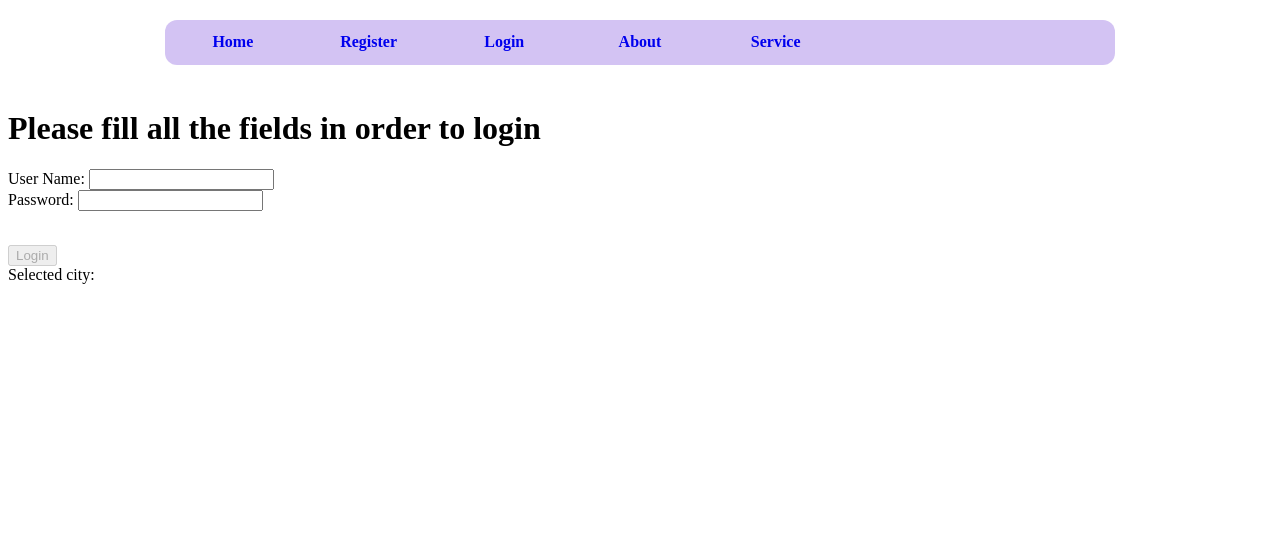
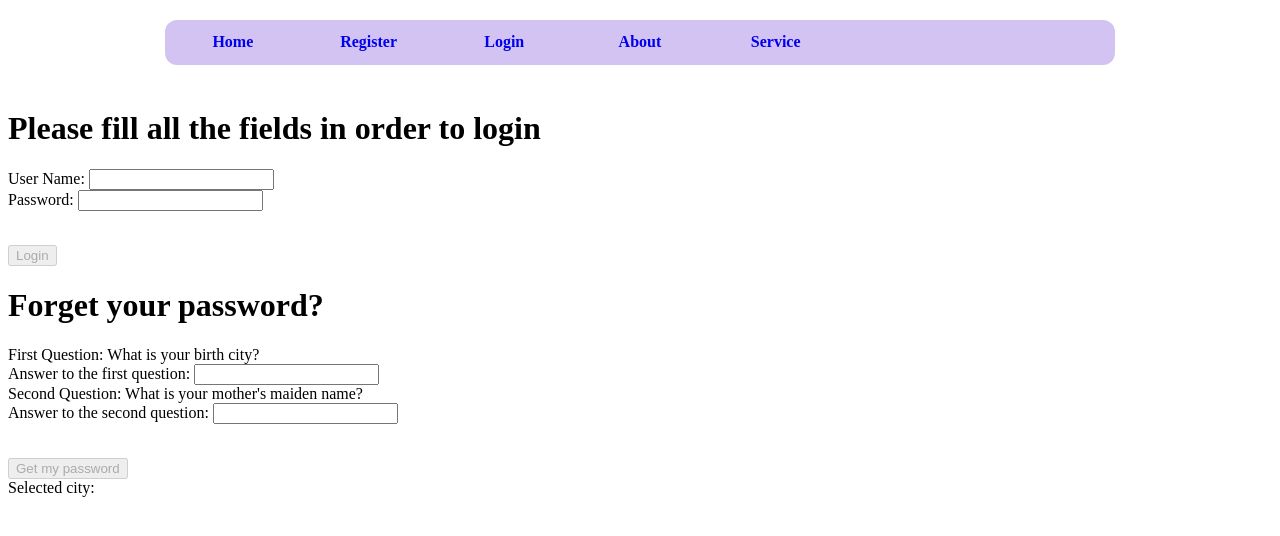
Before and after one commit to Eyal8/TripMe, a plain HTML site: page routing/index.html at #/login in a window 1280 px wide. Drawn offline with nearby package versions, Linux system fonts and the light colour scheme; some packages are replaced by stand-ins of ours; no server answers; a script that the page names is missing.

Commit message:
forget pass lo gamur

```diff
--- a/routing/components/Login/login.html
+++ b/routing/components/Login/login.html
@@ -23,3 +23,33 @@
 <button ng-click="lgnCtrl.login()" ng-disabled="!form.$valid">Login</button>
 <span ng-bind="lgnCtrl.login.content"></span>
 <br>
+
+<h1>Forget your password?</h1>
+
+<div>
+        <form name="form2" novalidate>
+            <label>First Question: What is your birth city?</label><br>
+            <label>Answer to the first question:
+            <input type="text" ng-model="lgnCtrl.user.firstAns" name="firstAns" required="" />
+            </label>
+            <br />
+            <div ng-show="form2.$submitted || form.firstAns.$touched">
+            <div ng-show="form2.firstAns.$error.required">Please enter an answer.</div>
+            </div>
+
+            <label>Second Question: What is your mother's maiden name?</label><br>
+
+            <label>Answer to the second question:
+            <input type="text" ng-model="lgnCtrl.user.secondAns" name="secondAns" required="" />
+            </label>
+            <br />
+            <div ng-show="form2.$submitted || form2.secondAns.$touched">
+            <div ng-show="form2.secondAns.$error.required">Please enter a answer.</div>
+            </div>
+        </form>
+     </div>
+
+     <br>
+     <button ng-click="lgnCtrl.getPassword()" ng-disabled="!form2.$valid">Get my password</button>
+     <span ng-bind="lgnCtrl.getPassword.content"></span>
+     <br>
```
